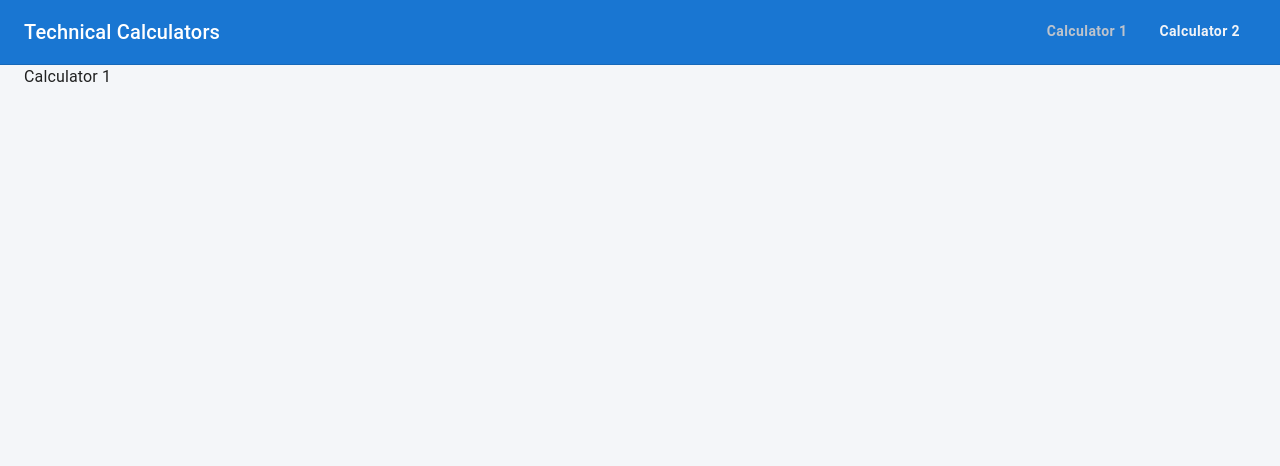
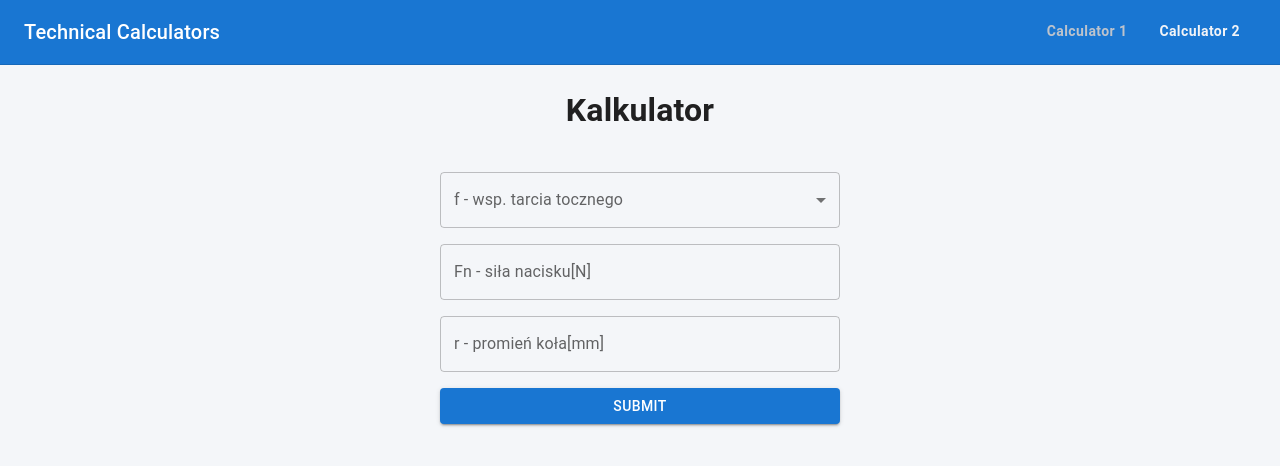
Before and after one commit to villagef/technical_calculators, a React (Create React App) app: page /calculator1 in a window 1280 px wide. Shown: the top 466 px of the page. Built offline with nearby package versions, Linux system fonts and the light colour scheme.

Commit message:
add react-hook-form and first calculator

```diff
--- a/package.json
+++ b/package.json
@@ -16,6 +16,7 @@
     "@types/react-router-dom": "^5.3.3",
     "react": "^18.2.0",
     "react-dom": "^18.2.0",
+    "react-hook-form": "^7.45.0",
     "react-router-dom": "^6.13.0",
     "react-scripts": "5.0.1",
     "typescript": "^4.9.5",
--- a/src/pages/Calculator1/index.tsx
+++ b/src/pages/Calculator1/index.tsx
@@ -1,7 +1,67 @@
-import React from "react";
+import {
+  Button,
+  FormControl,
+  InputLabel,
+  MenuItem,
+  Select,
+  TextField,
+} from "@mui/material";
+import { useForm } from "react-hook-form";
+import "./style.css";
+import { useState } from "react";
+
+interface FormValues {
+  f: string;
+  fn: number;
+  r: number;
+}
 
 const Calculator1 = () => {
-  return <div>Calculator 1</div>;
+  const { register, handleSubmit } = useForm<FormValues>();
+  const [result, setResult] = useState<number | null>(null);
+
+  const onSubmit = (data: FormValues) => {
+    const { f, fn, r } = data;
+    const x = (Number(f) * fn) / r;
+    setResult(Number(x));
+  };
+
+  return (
+    <div className="form-wrapper">
+      <h1>Kalkulator</h1>
+      <form onSubmit={handleSubmit(onSubmit)} className="form-container">
+        <FormControl>
+          <InputLabel id="dropdown-label">f - wsp. tarcia tocznego</InputLabel>
+          <Select
+            labelId="dropdown-label"
+            id="f"
+            {...register("f", { required: true })}
+          >
+            <MenuItem value={0.5}>O,5 – koło: stal // droga: stal</MenuItem>
+            <MenuItem value={0.15}>O,15 – koło: guma // droga: beton</MenuItem>
+            <MenuItem value={4.5}>4,5 – koło: guma // droga: asfalt</MenuItem>
+          </Select>
+        </FormControl>
+
+        <TextField
+          type="number"
+          label="Fn - siła nacisku[N]"
+          {...register("fn", { required: true })}
+        />
+
+        <TextField
+          type="number"
+          label="r - promień koła[mm]"
+          {...register("r", { required: true })}
+        />
+
+        <Button type="submit" variant="contained" color="primary">
+          Submit
+        </Button>
+      </form>
+      {result && <h1>Ft = {result}[N]</h1>}
+    </div>
+  );
 };
 
 export default Calculator1;
--- /dev/null
+++ b/src/pages/Calculator1/style.css
@@ -0,0 +1,25 @@
+.form-wrapper {
+    display: flex;
+    width: 100%;
+    justify-content: center;
+    align-items: center;
+    flex-direction: column;
+}
+
+.form-container {
+    display: flex;
+    flex-direction: column;
+    gap: 1rem;
+    margin: 0 auto;
+    padding: 1rem;
+}
+
+.form-container>div {
+    width: 400px;
+}
+
+@media screen and (min-width: 600px) {
+    .form-container {
+        max-width: 600px;
+    }
+}
```
Also changed, not shown: 1 other file (tests, documents, lock files or other folders).
